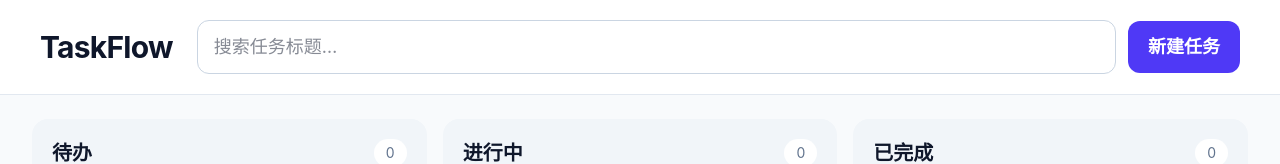
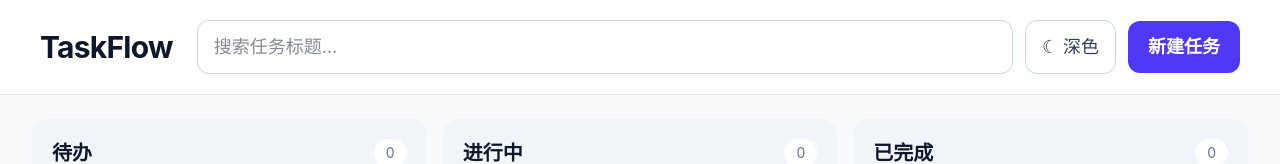
Before and after one commit to MinionXX611/TaskFlow, a Vue app: page / in a window 1280 px wide. Shown: the top 164 px of the page. Built offline with nearby package versions, Linux system fonts and the light colour scheme.

Commit message:
feat: add persistent dark mode and demos

```diff
--- a/src/App.vue
+++ b/src/App.vue
@@ -4,8 +4,10 @@ import AppHeader from './components/layout/AppHeader.vue'
 import TaskBoard from './components/board/TaskBoard.vue'
 import TaskEditorModal from './components/board/TaskEditorModal.vue'
 import { useTasks } from './composables/useTasks'
+import { useTheme } from './composables/useTheme'
 
 const { searchQuery, matchedTaskCount, isTaskMatch, addTask, updateTask, deleteTask, moveTask, tasksForStatus } = useTasks()
+const { isDark, toggleTheme } = useTheme()
 const isEditorOpen = ref(false)
 const editingTask = ref(null)
 
@@ -36,7 +38,9 @@ function removeTask() {
   <main class="flex min-h-screen flex-col bg-slate-50 text-lg text-slate-900 dark:bg-slate-950 dark:text-slate-100">
     <AppHeader
       v-model:search-query="searchQuery"
+      :is-dark="isDark"
       :matched-task-count="matchedTaskCount"
+      @toggle-theme="toggleTheme"
       @create="openCreate"
     />
     <TaskBoard
--- a/src/components/layout/AppHeader.vue
+++ b/src/components/layout/AppHeader.vue
@@ -1,6 +1,6 @@
 <script setup>
-defineProps({ searchQuery: { type: String, default: '' }, matchedTaskCount: { type: Number, default: 0 } })
-const emit = defineEmits(['update:searchQuery', 'create'])
+defineProps({ searchQuery: { type: String, default: '' }, matchedTaskCount: { type: Number, default: 0 }, isDark: { type: Boolean, default: false } })
+const emit = defineEmits(['update:searchQuery', 'create', 'toggleTheme'])
 </script>
 
 <template>
@@ -16,6 +16,14 @@ const emit = defineEmits(['update:searchQuery', 'create'])
         @input="emit('update:searchQuery', $event.target.value)"
         @search="emit('update:searchQuery', $event.target.value)"
       />
+      <button
+        :aria-label="isDark ? '切换为浅色模式' : '切换为深色模式'"
+        class="shrink-0 rounded-xl border border-slate-300 px-4 py-3 text-lg font-medium text-slate-700 transition hover:bg-slate-100 focus:outline-none focus:ring-2 focus:ring-indigo-500 dark:border-slate-700 dark:text-slate-200 dark:hover:bg-slate-800"
+        type="button"
+        @click="emit('toggleTheme')"
+      >
+        {{ isDark ? '☀ 浅色' : '☾ 深色' }}
+      </button>
       <span v-if="searchQuery" class="shrink-0 text-base text-slate-500 dark:text-slate-400">匹配 {{ matchedTaskCount }} 项</span>
       <button v-if="searchQuery" class="shrink-0 rounded-lg px-3 py-2 text-base font-medium text-slate-600 hover:bg-slate-100 dark:text-slate-300 dark:hover:bg-slate-800" type="button" @click="emit('update:searchQuery', '')">清除</button>
       <button
--- a/src/composables/useTheme.js
+++ b/src/composables/useTheme.js
@@ -1,6 +1,36 @@
-/**
- * 下一阶段：根据 localStorage 中的偏好为 documentElement 切换 dark class。
- */
+import { ref } from 'vue'
+
+export const THEME_STORAGE_KEY = 'taskflow:theme'
+
+function readThemePreference() {
+  try {
+    return window.localStorage.getItem(THEME_STORAGE_KEY) === 'dark'
+  } catch {
+    return false
+  }
+}
+
+function applyTheme(isDark) {
+  document.documentElement.classList.toggle('dark', isDark)
+}
+
 export function useTheme() {
-  // 主题逻辑统一放在此处。
+  const isDark = ref(readThemePreference())
+  applyTheme(isDark.value)
+
+  function setTheme(value) {
+    isDark.value = value
+    applyTheme(value)
+    try {
+      window.localStorage.setItem(THEME_STORAGE_KEY, value ? 'dark' : 'light')
+    } catch {
+      // 浏览器禁用 localStorage 时，仍在当前会话中完成主题切换。
+    }
+  }
+
+  function toggleTheme() {
+    setTheme(!isDark.value)
+  }
+
+  return { isDark, toggleTheme }
 }
```
Also changed, not shown: 5 other files (tests, documents, lock files or other folders).
